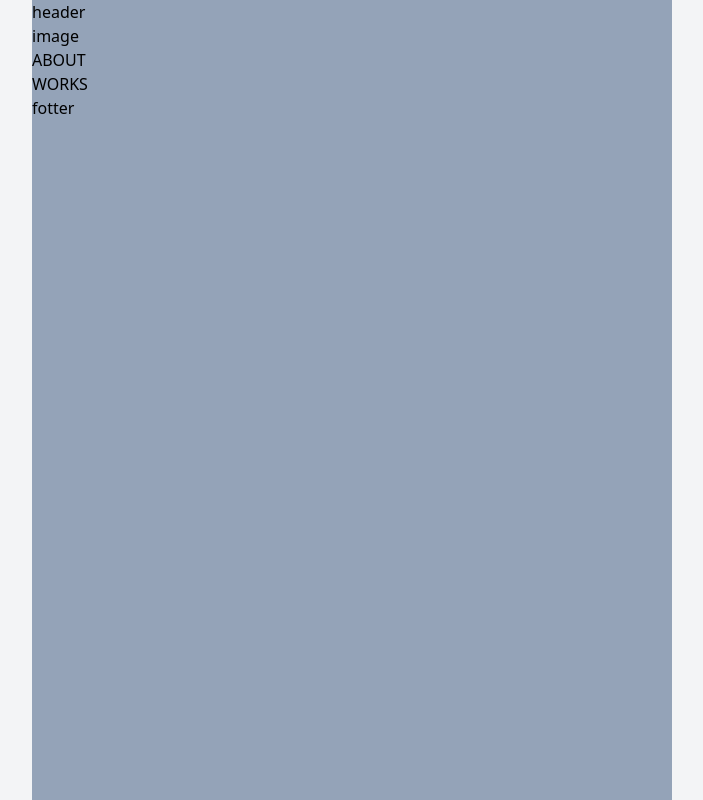
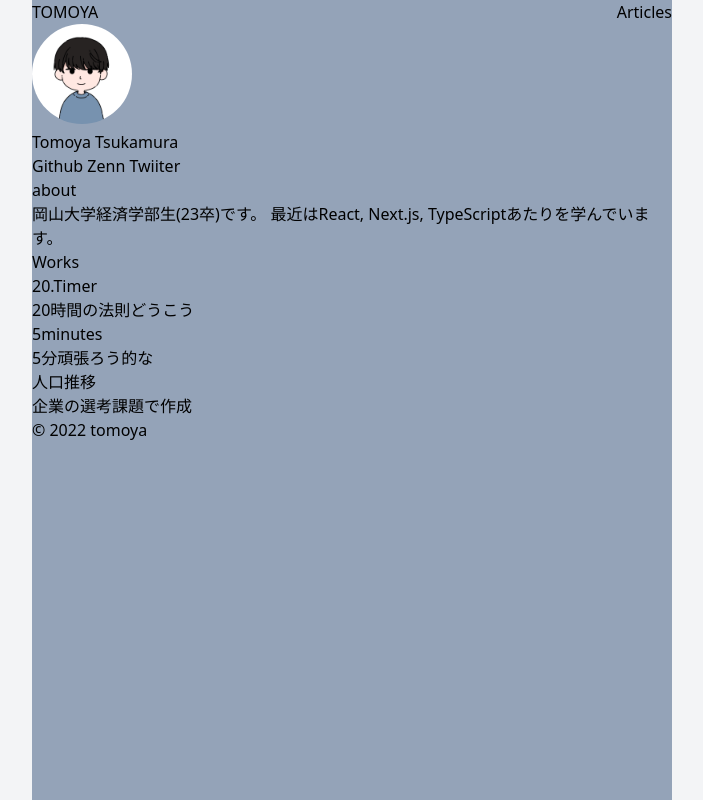
Before and after one commit to tsux-ssbu/jamstack-blog, a Next.js app: page / in a window 1280 px wide. Shown: the whole page, without its empty margins (288-991 px from the left). Built offline with nearby package versions, Linux system fonts and the light colour scheme.

Commit message:
🍻 ざっくりHomeページのマークアップ

```diff
--- a/src/pages/index.jsx
+++ b/src/pages/index.jsx
@@ -1,12 +1,52 @@
+import Image from "next/image";
+import Link from "next/link";
+
 export default function Home() {
   return (
     <div className="h-screen bg-gray-100">
       <div className="mx-auto w-11/12 h-screen bg-slate-400 md:w-3/6">
-        <header>header</header>
-        <div>image</div>
-        <div>ABOUT</div>
-        <div>WORKS</div>
-        <footer>fotter</footer>
+        <header className="flex justify-between">
+          <h1>TOMOYA</h1>
+          <div>
+            <Link href="/blog">
+              <a>Articles</a>
+            </Link>
+          </div>
+        </header>
+        <div>
+          <Image
+            src="/images/avatar.JPG"
+            alt="Picture of the author"
+            width={100}
+            height={100}
+            className="rounded-full"
+          />
+          <h2>Tomoya Tsukamura</h2>
+          <p>Github Zenn Twiiter</p>
+        </div>
+        <div>
+          <h2>about</h2>
+          <p>
+            岡山大学経済学部生(23卒)です。 最近はReact, Next.js,
+            TypeScriptあたりを学んでいます。
+          </p>
+        </div>
+        <div>
+          <h2>Works</h2>
+          <div>
+            <h3>20.Timer</h3>
+            <p>20時間の法則どうこう</p>
+          </div>
+          <div>
+            <h3>5minutes</h3>
+            <p>5分頑張ろう的な</p>
+          </div>
+          <div>
+            <h3>人口推移</h3>
+            <p>企業の選考課題で作成</p>
+          </div>
+        </div>
+        <footer>© 2022 tomoya</footer>
       </div>
     </div>
   );
```
Also changed, not shown: public/images/avatar.JPG (added).
